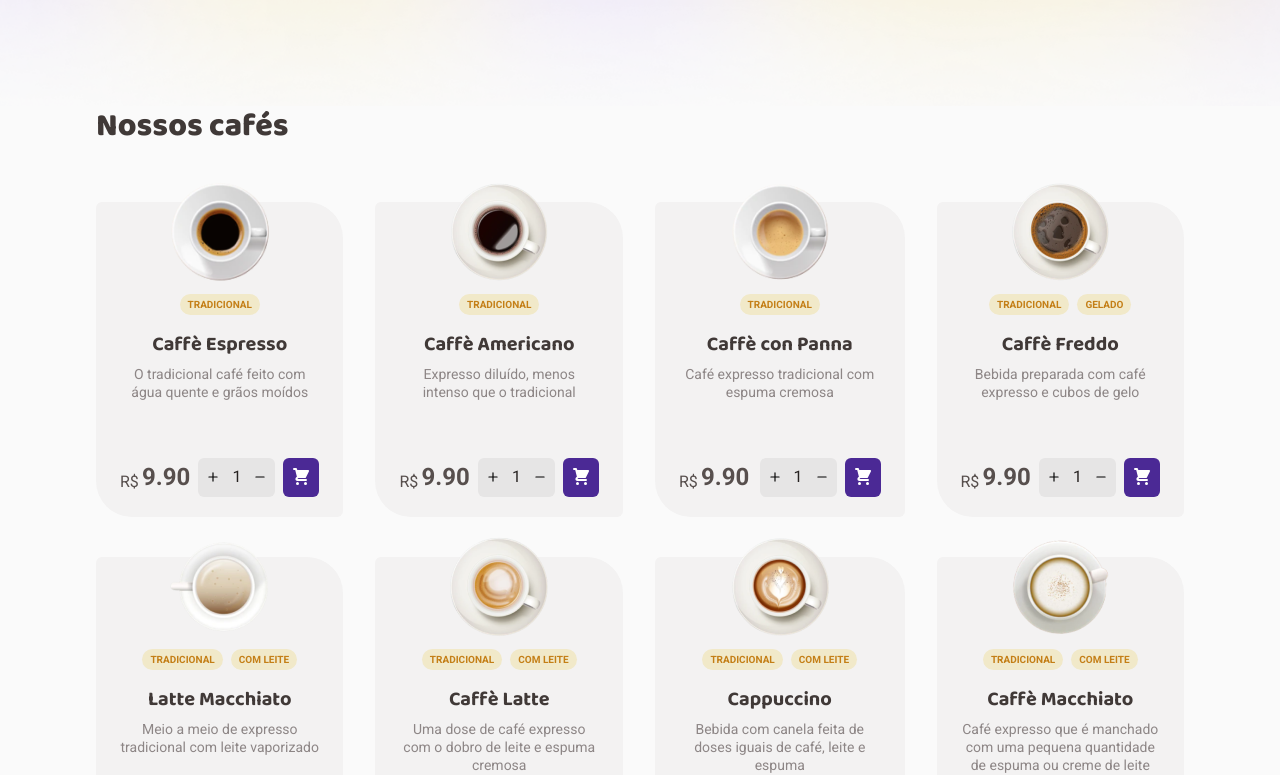
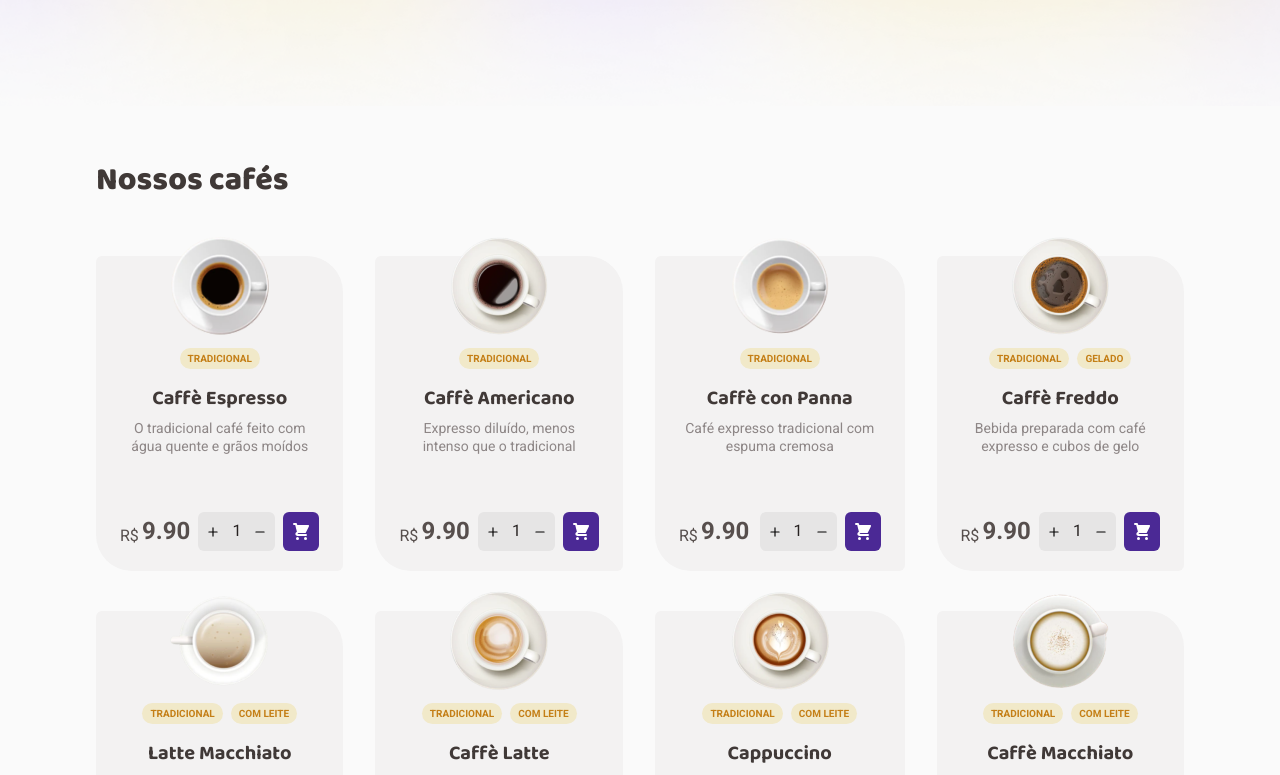
Before and after one commit to Robson16/coffee-delivery, a React (Vite) app: page / in a window 1280 px wide. Shown: the part 545-1320 px from the top of the page. Built offline with nearby package versions, Linux system fonts and the light colour scheme.

Commit message:
fix: adding margin on top of the products list

```diff
--- a/src/Pages/Home/styles.ts
+++ b/src/Pages/Home/styles.ts
@@ -86,7 +86,7 @@ export const IntroContent = styled.div`
 `
 
 export const CoffeeList = styled.section`
-  margin: 0 auto;
+  margin: 3.4rem auto 0;
   width: 100%;
   max-width: ${(props) => props.theme.container.maxWidth};
   padding: ${(props) => props.theme.container.padding};
```
